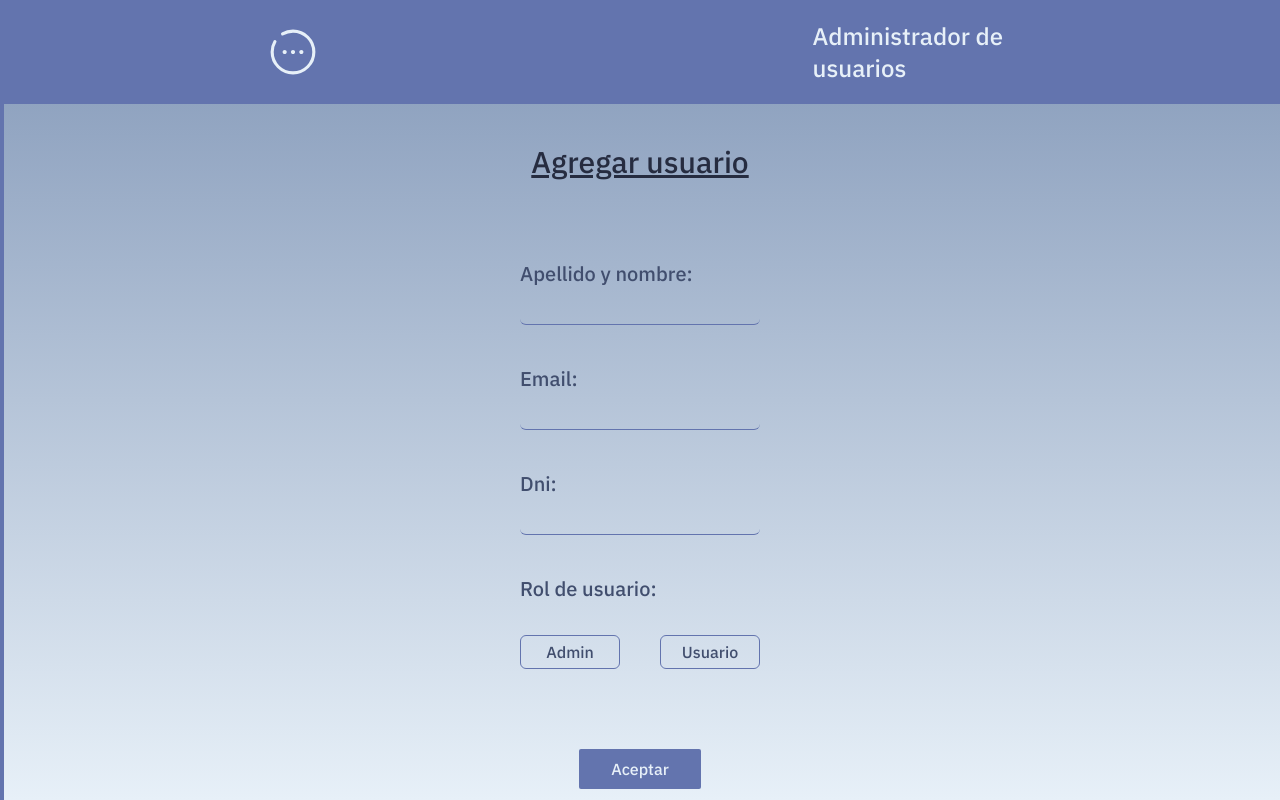
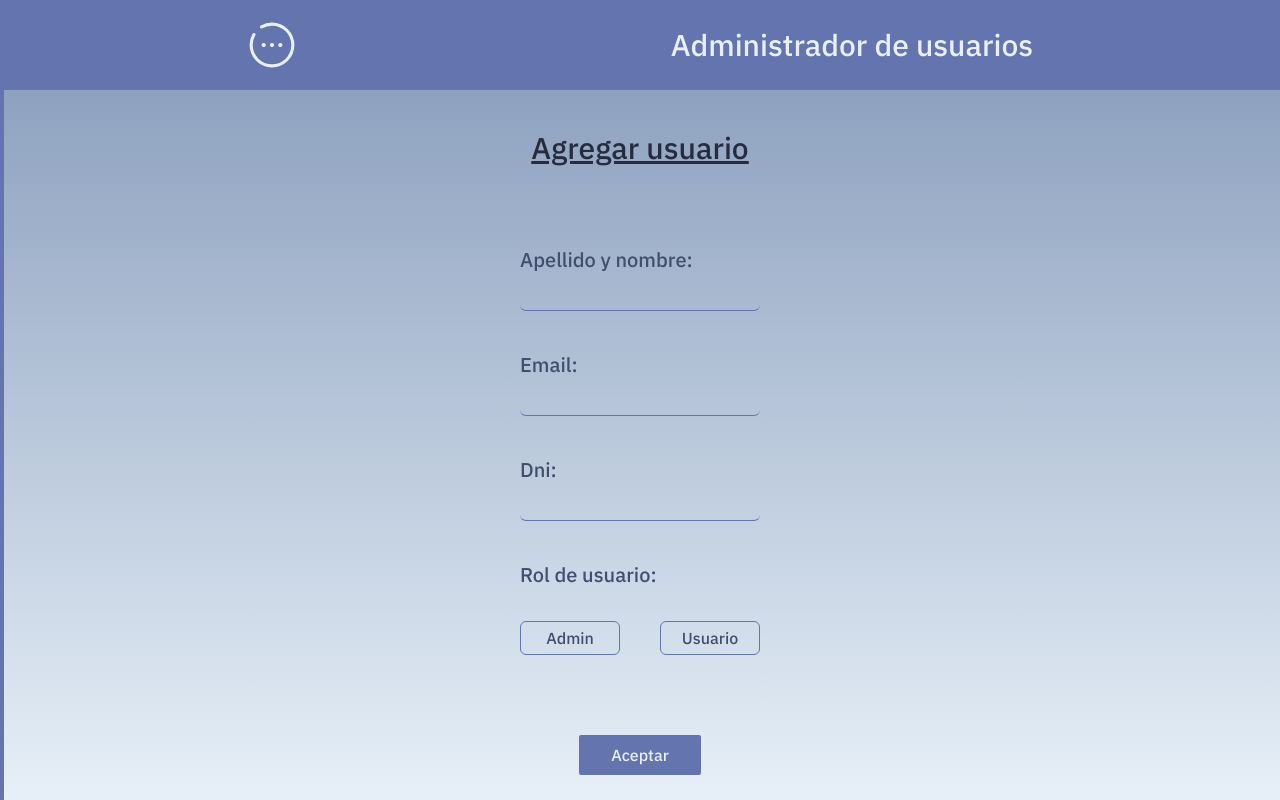
Before and after one commit to lazaro97i/abm_usuarios, a React (Vite) app in the folder front/: page /add_user in a window 1280 px wide. Built offline with nearby package versions, Linux system fonts and the light colour scheme; no server answers.

Commit message:
modifica estilos y nav

```diff
--- a/front/src/components/UserModal.jsx
+++ b/front/src/components/UserModal.jsx
@@ -29,7 +29,7 @@ const UserModal = ({ data, modal }) => {
 
     return (
       <div className='w-full h-screen bg-primary-950 bg-opacity-90 fixed top-0 left-0 flex justify-center items-center px-10 z-20'>
-        <div className='flex flex-col p-5 justify-center items-center bg-primary-100 w-full rounded-md'>
+        <div className='flex flex-col p-5 justify-center items-center bg-primary-100 w-full rounded-md max-w-[400px]'>
           <p className='mt-5 mb-5 text-xl'>Desea eliminar al usuario</p>
           <p className='mb-5 text-2xl'>{data.name}?</p>
           <div className='flex w-full justify-center items-center gap-5 my-5'>
@@ -43,7 +43,7 @@ const UserModal = ({ data, modal }) => {
 
   return (
     <div className='w-full h-screen bg-primary-950 bg-opacity-50 fixed top-0 left-0 flex justify-center items-center px-10 z-10'>
-      <div className=' bg-primary-200 w-full flex flex-col justify-center items-center rounded-md p-5 relative'>
+      <div className=' bg-primary-200 w-full flex flex-col justify-center items-center rounded-md p-5 relative max-w-[400px]'>
         <span className='absolute top-3 right-5 cursor-pointer' onClick={() => { modal(false) }}>
           <svg width={"35px"} viewBox="0 0 117 117" version="1.1" xmlns="http://www.w3.org/2000/svg" fill="#ffffff"><g id="SVGRepo_bgCarrier" strokeWidth="0"></g><g id="SVGRepo_tracerCarrier" strokeLinecap="round" strokeLinejoin="round"></g><g id="SVGRepo_iconCarrier"> <title></title> <desc></desc> <defs></defs> <g fill="none" fillRule="evenodd" id="Page-1" stroke="none" strokeWidth="1"> <g fillRule="nonzero" id="cancel"> <path d="M58.5,116.6 C90.5,116.6 116.6,90.6 116.6,58.5 C116.6,26.4 90.5,0.4 58.5,0.4 C26.5,0.4 0.4,26.5 0.4,58.5 C0.4,90.5 26.5,116.6 58.5,116.6 Z M58.5,8.6 C86,8.6 108.4,31 108.4,58.5 C108.4,86 86,108.4 58.5,108.4 C31,108.4 8.6,86 8.6,58.5 C8.6,31 31,8.6 58.5,8.6 Z" fill="#414e6e" id="Shape"></path> <path d="M36.7,79.7 C37.5,80.5 38.5,80.9 39.6,80.9 C40.7,80.9 41.7,80.5 42.5,79.7 L58.5,63.7 L74.5,79.7 C75.3,80.5 76.3,80.9 77.4,80.9 C78.5,80.9 79.5,80.5 80.3,79.7 C81.9,78.1 81.9,75.5 80.3,73.9 L64.3,57.9 L80.3,41.9 C81.9,40.3 81.9,37.7 80.3,36.1 C78.7,34.5 76.1,34.5 74.5,36.1 L58.5,52.1 L42.5,36.1 C40.9,34.5 38.3,34.5 36.7,36.1 C35.1,37.7 35.1,40.3 36.7,41.9 L52.7,57.9 L36.7,73.9 C35.1,75.5 35.1,78.1 36.7,79.7 Z" fill="#414e6e" id="Shape"></path> </g> </g> </g></svg>
         </span>
@@ -56,7 +56,7 @@ const UserModal = ({ data, modal }) => {
           <p className='mr-5 underline font-semibold text-end col-span-1'>Rol:</p>
           <p className='col-span-2'>{data.role.id === 1 ? 'ADMIN' : 'USUARIO'}</p>
         </section>
-        <div className='flex flex-wrap justify-center items-center w-3/4 mt-10 mb-5 gap-x-5 gap-y-7'>
+        <div className='flex flex-nowrap justify-center items-center w-3/4 mt-10 mb-5 gap-x-5'>
           <input className=' bg-primary-900 hover:bg-primary-800 text-primary-100 py-1 w-[100px] rounded-sm cursor-pointer ' type="button" value="Modificar" />
           <input onClick={() => { setModalDelete(true) }} className=' bg-[#b91c1c] hover:bg-[#dc2626] text-primary-100 py-1 w-[100px] rounded-sm cursor-pointer ' type="button" value="Eliminar" />
         </div>
--- a/front/src/components/UserTable.jsx
+++ b/front/src/components/UserTable.jsx
@@ -7,12 +7,13 @@ const UserTable = ({ data }) => {
   const [user, setUser] = useState(null)
 
   return (
-    <div className='flex flex-col justify-start items-center w-full px-5'>
+    <div className='flex flex-col justify-start items-center w-full px-5 max-w-[1200px]'>
       <h2 className='mt-10 text-3xl text-primary-950 underline'>Lista de usuarios</h2>
       <table className='border mt-10 w-full'>
         <thead className='border'>
           <tr className=' bg-primary-700 text-primary-100'>
             <th className='py-3'>Nombre</th>
+            <th className='py-3 hidden md:block'>Email</th>
             <th className='py-3'>DNI</th>
             <th className='py-3'>Rol</th>
           </tr>
@@ -23,6 +24,7 @@ const UserTable = ({ data }) => {
               return (
                 <tr key={d.id} onClick={() => { setUser(d), setModal(true) }} className='border hover:bg-primary-200 cursor-pointer transition-all duration-150'>
                   <td className='px-2 py-2 border-x text-start'>{d.name}</td>
+                  <td className='px-2 py-2 border-x text-start hidden md:block'>{d.email}</td>
                   <td className='px-2 py-2 border-x'>{d.dni}</td>
                   <td className='px-2 py-2 border-x'>{d.role.id === 1 ? 'ADMIN' : 'USUARIO'}</td>
                 </tr>
--- a/front/src/layouts/Nav.jsx
+++ b/front/src/layouts/Nav.jsx
@@ -7,23 +7,28 @@ const Nav = () => {
     if (nav) {
       document.getElementById("nav").classList.remove("w-0")
       document.getElementById("nav").classList.add("w-[375px]")
+      document.getElementById("navBlur").classList.remove("w-0")
+      document.getElementById("navBlur").classList.add("w-full")
     } else {
       document.getElementById("nav").classList.remove("w-[375px]")
       document.getElementById("nav").classList.add("w-0")
+      document.getElementById("navBlur").classList.remove("w-full")
+      document.getElementById("navBlur").classList.add("w-0")
     }
 
   }
 
   return (
 
-    <header className='w-full flex bg-[#6374ae]'>
-      <section className='flex w-full justify-around items-center px-5 py-5'>
+    <header className='w-full flex bg-[#6374ae] justify-center'>
+      <section className='flex w-full justify-around items-center px-5 py-5 max-w-[1200px]'>
         <span className='cursor-pointer' onClick={async () => { showNav(true) }}>
           <svg width={"50px"} viewBox="0 0 24 24" fill="none" xmlns="http://www.w3.org/2000/svg"><g id="SVGRepo_bgCarrier" strokeWidth="0"></g><g id="SVGRepo_tracerCarrier" strokeLinecap="round" strokeLinejoin="round"></g><g id="SVGRepo_iconCarrier"> <path d="M9 12C9 12.5523 8.55228 13 8 13C7.44772 13 7 12.5523 7 12C7 11.4477 7.44772 11 8 11C8.55228 11 9 11.4477 9 12Z" fill="#e7f0f8"></path> <path d="M13 12C13 12.5523 12.5523 13 12 13C11.4477 13 11 12.5523 11 12C11 11.4477 11.4477 11 12 11C12.5523 11 13 11.4477 13 12Z" fill="#e7f0f8"></path> <path d="M17 12C17 12.5523 16.5523 13 16 13C15.4477 13 15 12.5523 15 12C15 11.4477 15.4477 11 16 11C16.5523 11 17 11.4477 17 12Z" fill="#e7f0f8"></path> <path d="M7 3.33782C8.47087 2.48697 10.1786 2 12 2C17.5228 2 22 6.47715 22 12C22 17.5228 17.5228 22 12 22C6.47715 22 2 17.5228 2 12C2 10.1786 2.48697 8.47087 3.33782 7" stroke="#e7f0f8" strokeWidth="1.5" strokeLinecap="round"></path> </g></svg>
         </span>
-        <h1 className='text-2xl w-[200px] text-[#e7f0f8]'>Administrador de usuarios</h1>
+        <h1 className='text-2xl md:text-3xl w-[200px] sm:w-auto text-[#e7f0f8]'>Administrador de usuarios</h1>
       </section>
-      <div id='nav' className='bg-[#e7f0f8] h-screen fixed w-0 border-r-4 border-t-4 border-b-4 border-[#6374ae] transition-all duration-500 overflow-hidden'>
+      <div onClick={() => { showNav(false) }} id='navBlur' className='fixed top-0 left-0 w-0 h-screen bg-primary-950 bg-opacity-60 transition-all duration-200 delay-[100ms] [backdrop-filter:_blur(2px)]'></div>
+      <div id='nav' className='bg-[#e7f0f8] h-screen fixed left-0 w-0 border-r-4 border-t-4 border-b-4 border-[#6374ae] transition-all duration-500 overflow-hidden'>
         <span className='absolute right-5 top-6 cursor-pointer' onClick={() => { showNav(false) }} >
           <svg width={"45px"} viewBox="0 0 117 117" version="1.1" xmlns="http://www.w3.org/2000/svg" fill="#ffffff"><g id="SVGRepo_bgCarrier" strokeWidth="0"></g><g id="SVGRepo_tracerCarrier" strokeLinecap="round" strokeLinejoin="round"></g><g id="SVGRepo_iconCarrier"> <title></title> <desc></desc> <defs></defs> <g fill="none" fillRule="evenodd" id="Page-1" stroke="none" strokeWidth="1"> <g fillRule="nonzero" id="cancel"> <path d="M58.5,116.6 C90.5,116.6 116.6,90.6 116.6,58.5 C116.6,26.4 90.5,0.4 58.5,0.4 C26.5,0.4 0.4,26.5 0.4,58.5 C0.4,90.5 26.5,116.6 58.5,116.6 Z M58.5,8.6 C86,8.6 108.4,31 108.4,58.5 C108.4,86 86,108.4 58.5,108.4 C31,108.4 8.6,86 8.6,58.5 C8.6,31 31,8.6 58.5,8.6 Z" fill="#6374ae" id="Shape"></path> <path d="M36.7,79.7 C37.5,80.5 38.5,80.9 39.6,80.9 C40.7,80.9 41.7,80.5 42.5,79.7 L58.5,63.7 L74.5,79.7 C75.3,80.5 76.3,80.9 77.4,80.9 C78.5,80.9 79.5,80.5 80.3,79.7 C81.9,78.1 81.9,75.5 80.3,73.9 L64.3,57.9 L80.3,41.9 C81.9,40.3 81.9,37.7 80.3,36.1 C78.7,34.5 76.1,34.5 74.5,36.1 L58.5,52.1 L42.5,36.1 C40.9,34.5 38.3,34.5 36.7,36.1 C35.1,37.7 35.1,40.3 36.7,41.9 L52.7,57.9 L36.7,73.9 C35.1,75.5 35.1,78.1 36.7,79.7 Z" fill="#6374ae" id="Shape"></path> </g> </g> </g></svg>
         </span>
```
